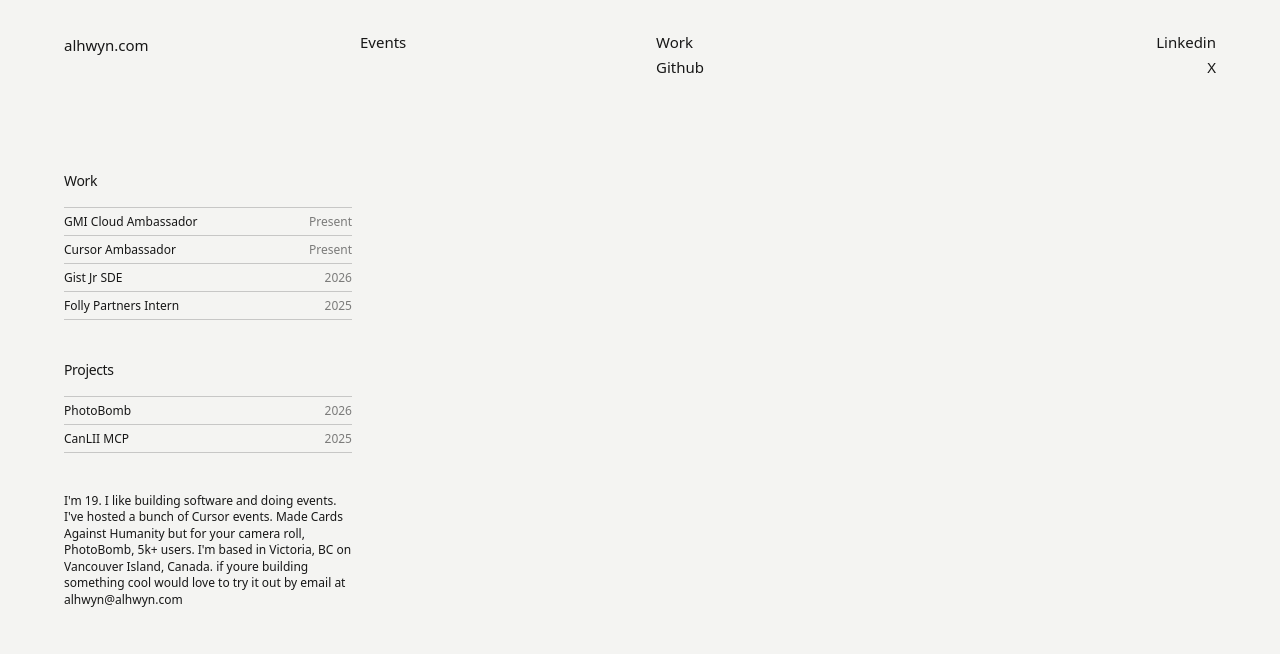
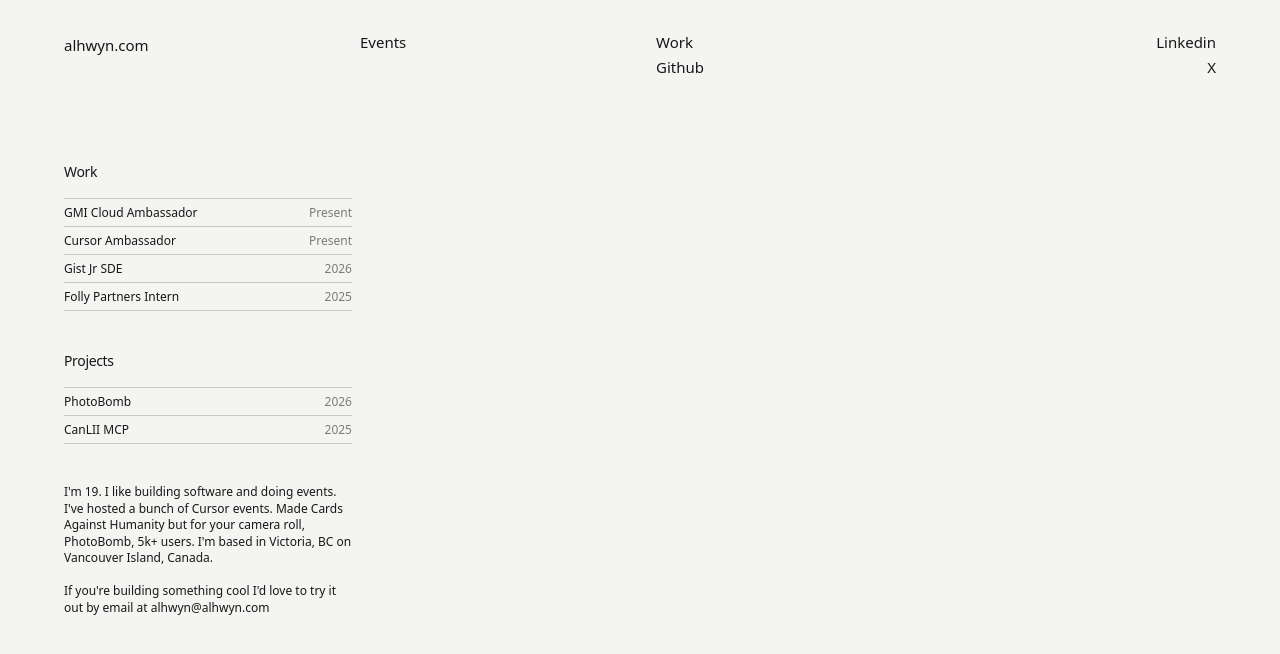
Before and after one commit to Alhwyn/portfolio, a Next.js app: page / in a window 1280 px wide. Shown: the top 654 px of the page. Built offline with nearby package versions, Linux system fonts and the light colour scheme.

Commit message:
feat: adding spacing

```diff
--- a/components/HomePage.tsx
+++ b/components/HomePage.tsx
@@ -149,8 +149,9 @@ export function HomePage({ projects }: HomePageProps) {
             hosted a bunch of Cursor events. Made Cards Against Humanity but for
             your camera roll, PhotoBomb, 5k+ users. I&apos;m based in Victoria,
             BC on Vancouver Island, Canada.
-
-            if youre building something cool would love to try it out by email at alhwyn@alhwyn.com
+            <br />
+            <br />
+            If you're building something cool I'd love to try it out by email at alhwyn@alhwyn.com
           </p>
         </div>
       </div>
```
